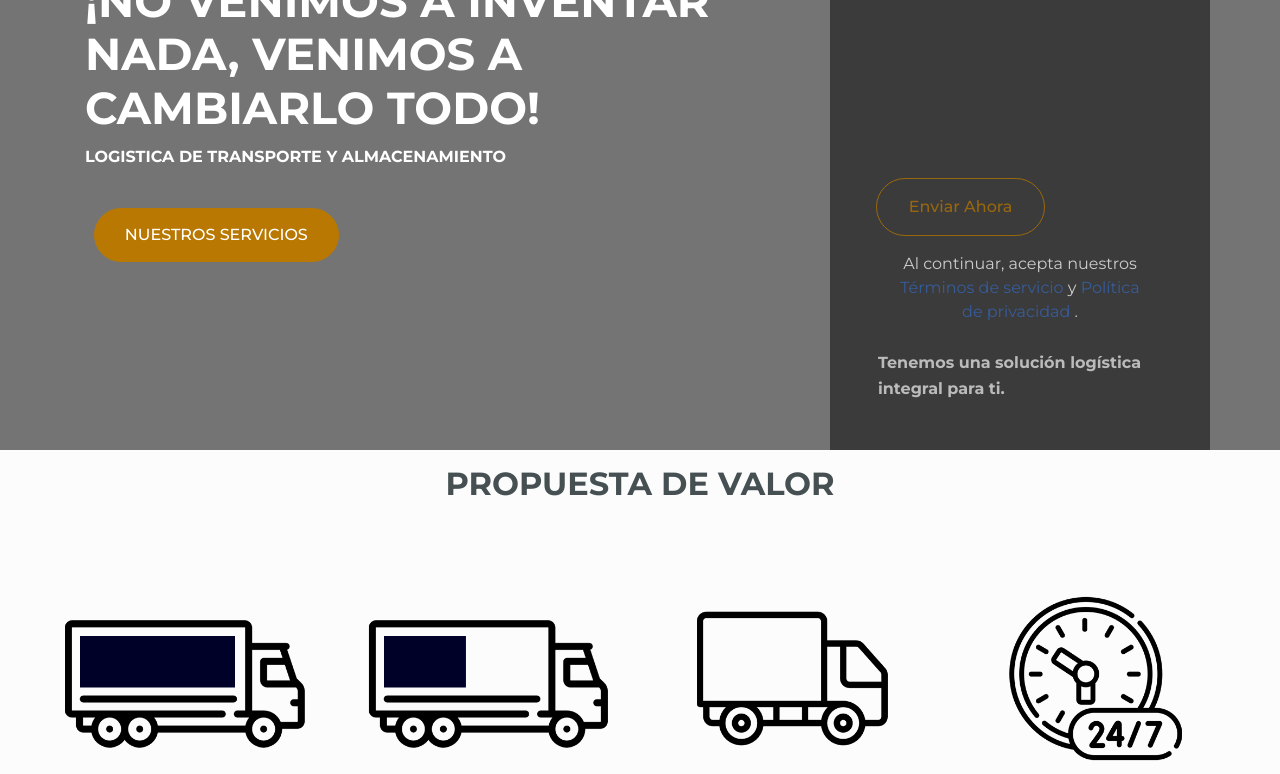
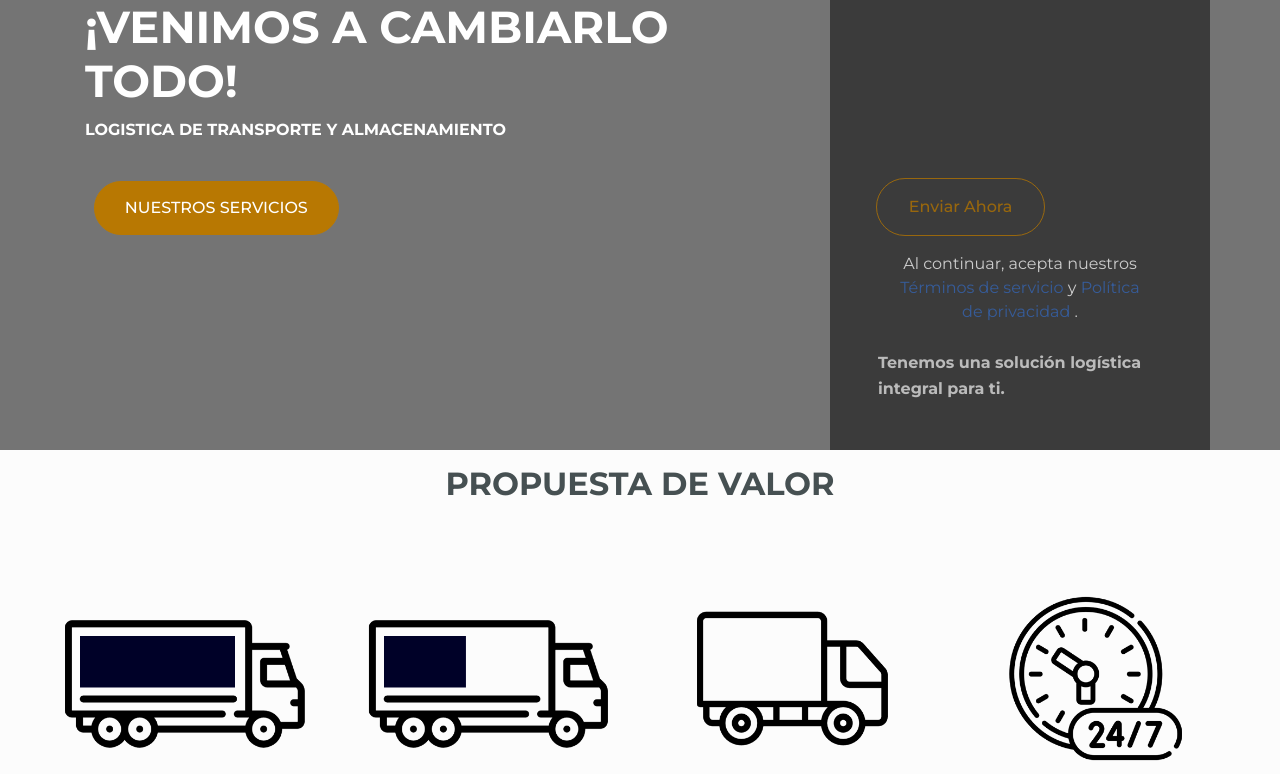
Before and after one commit to GOLDMAPE/GOLDMAPE, a plain HTML site: page index.html in a window 1280 px wide. Shown: the part 1092-1866 px from the top of the page. Drawn offline with Linux system fonts and the light colour scheme; a script that the page names is missing; files whose address does not match are found by name.

Commit message:
Update index.html

```diff
--- a/index.html
+++ b/index.html
@@ -156,7 +156,7 @@
         <div class="row justify-content-center">
             <div class="col-md-12 col-lg-8 text-element">
                 <h3 class="mbr-section-subtitle mbr-fonts-style align-left pb-2 display-5"><strong>GOLDEN MARKET PERU</strong></h3>
-                <h1 class="mbr-section-title mbr-white mbr-fonts-style align-left display-1"><strong>¡NO VENIMOS A INVENTAR NADA, VENIMOS A CAMBIARLO TODO!</strong></h1>
+                <h1 class="mbr-section-title mbr-white mbr-fonts-style align-left display-1"><strong>¡VENIMOS A CAMBIARLO TODO!</strong></h1>
                 <p class="mbr-text pb-3 mbr-fonts-style mbr-white align-left display-7"><strong>LOGISTICA DE TRANSPORTE Y ALMACENAMIENTO</strong><br></p>
                 <div class="mbr-section-btn align-left"><a class="btn btn-lg btn-primary display-4" href="index.html#extFeatures9-6q">NUESTROS SERVICIOS</a></div>
             </div>
```
